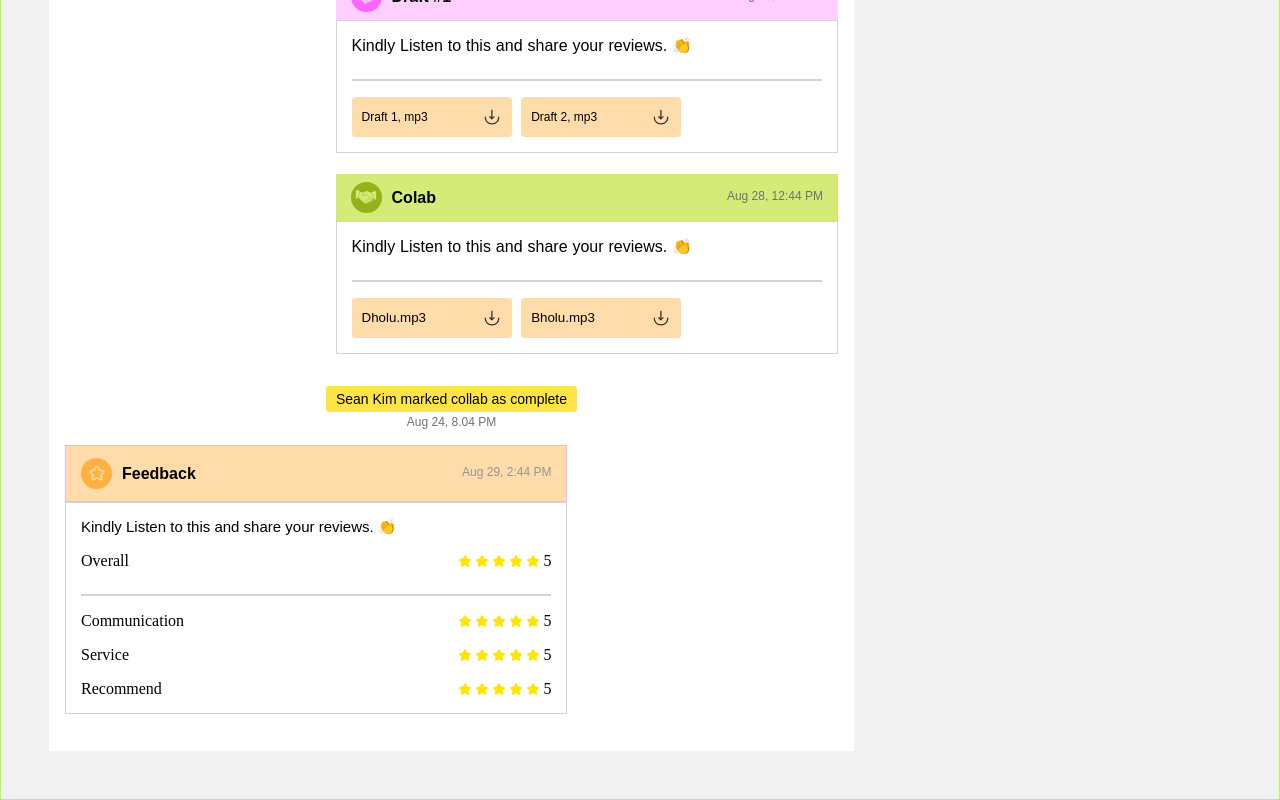
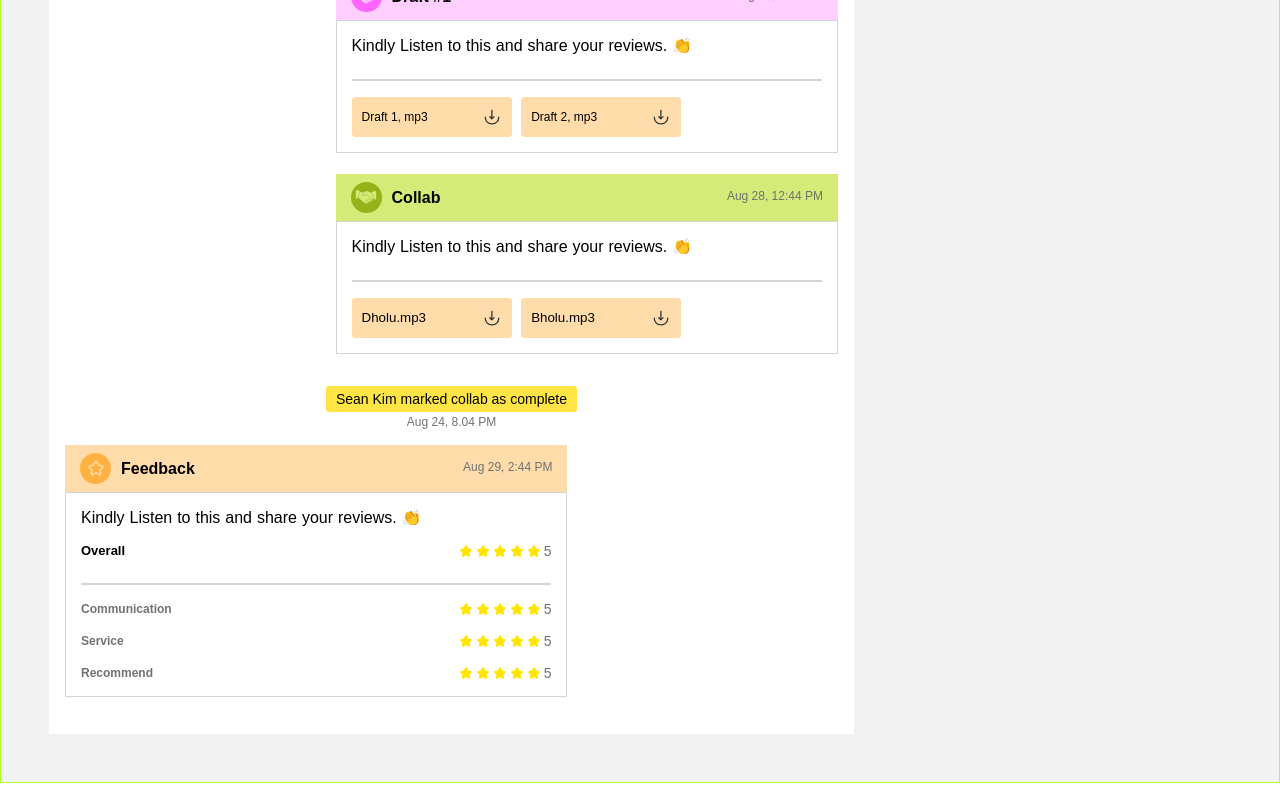
Before and after one commit to M-Abdullah-Bhatti/collabs, a React (Create React App) app: page / in a window 1280 px wide. Shown: the part 1250-2050 px from the top of the page. Built offline with nearby package versions, Linux system fonts and the light colour scheme.

Commit message:
feedback updated

```diff
--- a/src/Components/Activities/Collab/Collab.css
+++ b/src/Components/Activities/Collab/Collab.css
@@ -41,6 +41,7 @@
   font-size: 16px;
   line-height: 19px;
   letter-spacing: 0em;
+  font-weight: 700;
 }
 
 .collab__container .collab__header .date {
--- a/src/Components/Activities/Collab/Collab.jsx
+++ b/src/Components/Activities/Collab/Collab.jsx
@@ -10,7 +10,7 @@ const Collab = ({ message, date }) => {
           <div>
             <img src="./handshake__colab.png" alt="logo" />
           </div>
-          <h3>Colab</h3>
+          <h3>Collab</h3>
         </div>
         <p className="date">{date}</p>
       </div>
--- a/src/Components/Activities/Feedback/Feedback.css
+++ b/src/Components/Activities/Feedback/Feedback.css
@@ -11,12 +11,13 @@
 
 .feedback__container .feedback__header {
   width: 100%;
-  padding: 12px 15px;
+  padding: 8px 15px;
+
   display: flex;
   justify-content: space-between;
   align-items: center;
   background-color: #ffdca9;
-  border: 1px solid #f5b1f5;
+  /* border: 1px solid #f5b1f5; */
 }
 
 .feedback__container .feedback__header .logo {
@@ -37,15 +38,15 @@
 
 .feedback__container .feedback__header h3 {
   font-family: var(--font-gilroy-bold);
-
   font-size: 16px;
   line-height: 19px;
   letter-spacing: 0em;
+  font-weight: 700;
 }
 
 .feedback__container .feedback__header .date {
   font-family: var(--font-gilroy-light);
-  color: #979494;
+  color: #717171;
   font-size: 12px;
   margin-bottom: 3px;
 
@@ -73,9 +74,30 @@
   gap: 3px;
 }
 
+.feedback__container .feedback__body .overall .overall__para {
+  font-family: var(--font-gilroy-light);
+  color: #000;
+  font-size: 13px;
+  /* margin-bottom: 3px; */
+
+  font-weight: 600;
+}
+
+.five__star {
+  font-family: var(--font-gilroy-light);
+  color: #717171;
+  font-size: 14px;
+  font-style: normal;
+  font-weight: 400;
+  line-height: normal;
+  /* display: none; */
+}
+
 .feedback__container .feedback__body .message {
   font-family: var(--font-gilroy-light);
-  font-size: 15px;
+  font-size: 16px;
+  font-weight: 400;
+  word-spacing: 0.5px;
 }
 
 .feedback__container .feedback__body hr {
@@ -103,3 +125,10 @@
   align-items: center;
   gap: 3px;
 }
+
+.feedback__container .feedback__body .ratings__container .rating .rating__para {
+  color: #717171;
+  font-family: var(--font-gilroy-light);
+  font-size: 12px;
+  font-weight: 600;
+}
--- a/src/Components/Activities/Feedback/Feedback.jsx
+++ b/src/Components/Activities/Feedback/Feedback.jsx
@@ -1,5 +1,4 @@
 import "./Feedback.css";
-// import { RxDownload } from "react-icons/rx";
 
 const Feedback = ({ message, date }) => {
   return (
@@ -19,50 +18,50 @@ const Feedback = ({ message, date }) => {
       <div className="feedback__body">
         <p className="message">{message}</p>
         <div className="overall">
-          <p>Overall</p>
+          <p className="overall__para">Overall</p>
           <div>
             <img src="./star__feedback.png" alt="logo" />
             <img src="./star__feedback.png" alt="logo" />
             <img src="./star__feedback.png" alt="logo" />
             <img src="./star__feedback.png" alt="logo" />
             <img src="./star__feedback.png" alt="logo" />
-            <p>5</p>
+            <p className="five__star">5</p>
           </div>
         </div>
         <hr />
         {/* btns__container */}
         <div className="ratings__container">
           <div className="rating">
-            <p>Communication</p>
+            <p className="rating__para">Communication</p>
             <div>
               <img src="./star__feedback.png" alt="logo" />
               <img src="./star__feedback.png" alt="logo" />
               <img src="./star__feedback.png" alt="logo" />
               <img src="./star__feedback.png" alt="logo" />
               <img src="./star__feedback.png" alt="logo" />
-              <p>5</p>
+              <p className="five__star">5</p>
             </div>
           </div>
           <div className="rating">
-            <p>Service</p>
+            <p className="rating__para">Service</p>
             <div>
               <img src="./star__feedback.png" alt="logo" />
               <img src="./star__feedback.png" alt="logo" />
               <img src="./star__feedback.png" alt="logo" />
               <img src="./star__feedback.png" alt="logo" />
               <img src="./star__feedback.png" alt="logo" />
-              <p>5</p>
+              <p className="five__star">5</p>
             </div>
           </div>
           <div className="rating">
-            <p>Recommend</p>
+            <p className="rating__para">Recommend</p>
             <div>
               <img src="./star__feedback.png" alt="logo" />
               <img src="./star__feedback.png" alt="logo" />
               <img src="./star__feedback.png" alt="logo" />
               <img src="./star__feedback.png" alt="logo" />
               <img src="./star__feedback.png" alt="logo" />
-              <p>5</p>
+              <p className="five__star">5</p>
             </div>
           </div>
         </div>
```
